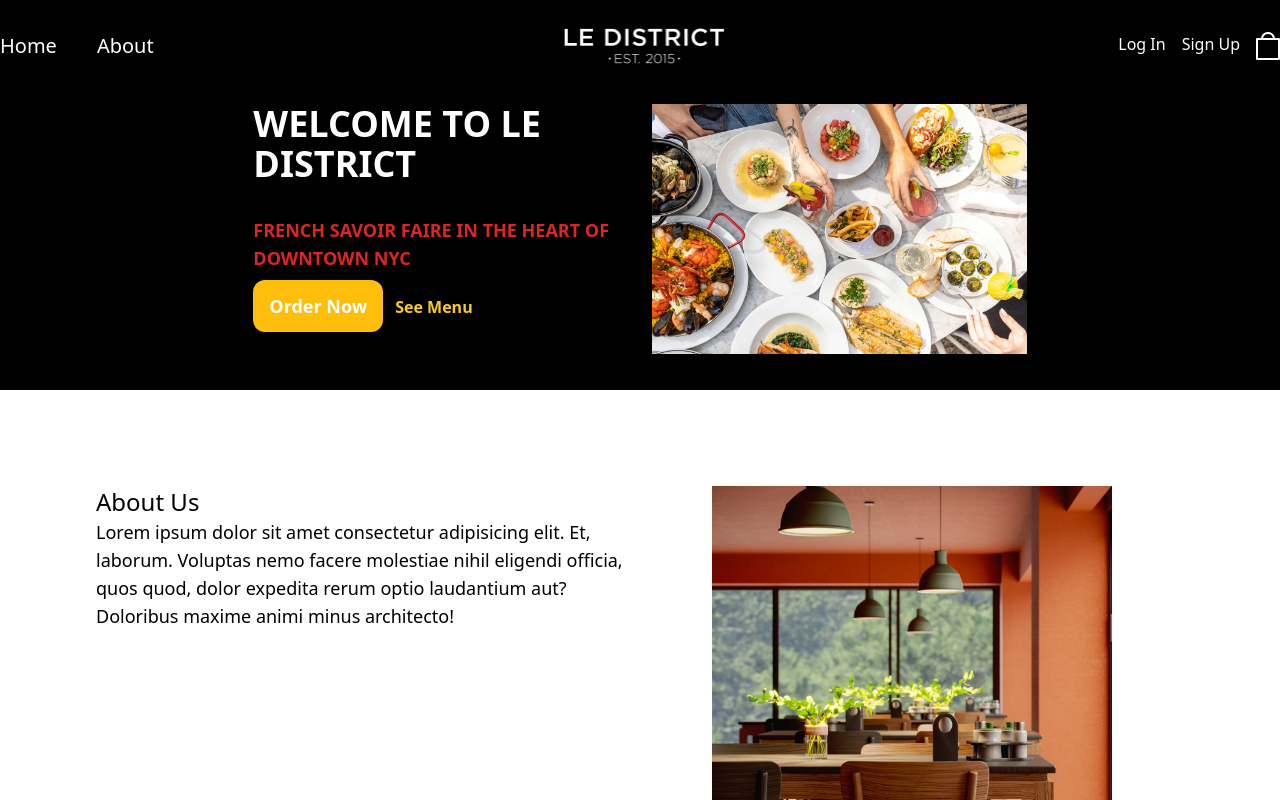
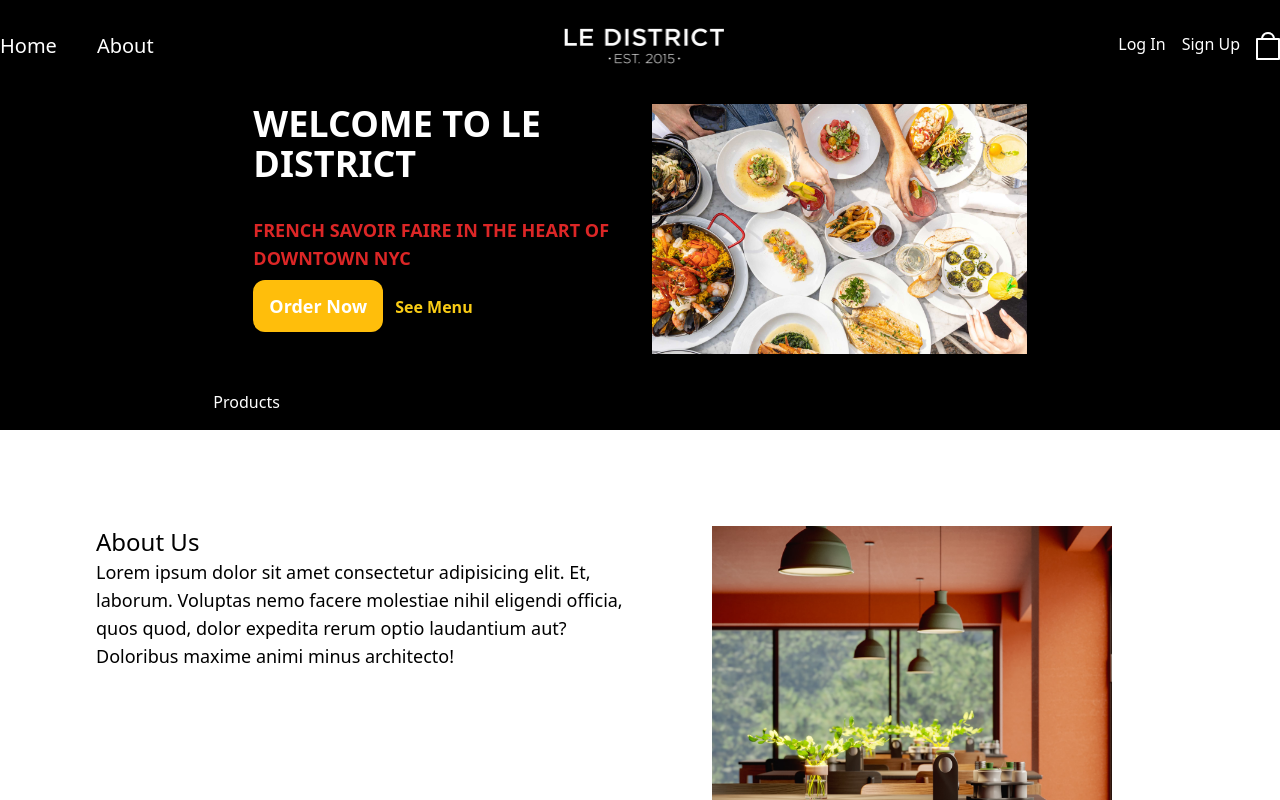
Before and after one commit to nazarkruk/ledistrict-ordering-mearn-app, a React (Create React App) app: page / in a window 1280 px wide. Shown: the top 800 px of the page. Built offline with nearby package versions, Linux system fonts and the light colour scheme.

Commit message:
Connecting db

```diff
--- a/package.json
+++ b/package.json
@@ -7,6 +7,7 @@
     "@testing-library/react": "^13.4.0",
     "@testing-library/user-event": "^13.5.0",
     "clsx": "^1.2.1",
+    "lodash": "^4.17.21",
     "react": "^18.2.0",
     "react-dom": "^18.2.0",
     "react-icons": "^4.7.1",
--- /dev/null
+++ b/src/components/ProductsPreview.jsx
@@ -0,0 +1,9 @@
+import React, { useState, useEffect } from "react";
+
+export const ProductsPreview = () => {
+  return (
+    <div className="container mx-auto pb-4 w-2/3 text-white bg-black">
+      <h2>Products</h2>
+    </div>
+  );
+};
--- a/src/pages/Home/index.jsx
+++ b/src/pages/Home/index.jsx
@@ -1,11 +1,14 @@
 import React from "react";
 import { Banner } from "../../components/Banner";
 import { About } from "../../components/About";
+
+import { ProductsPreview } from "../../components/ProductsPreview";
 
 const Home = () => {
   return (
     <>
       <Banner />;
+      <ProductsPreview />
       <About />;
     </>
   );
```
Also changed, not shown: 1 other file (tests, documents, lock files or other folders).
